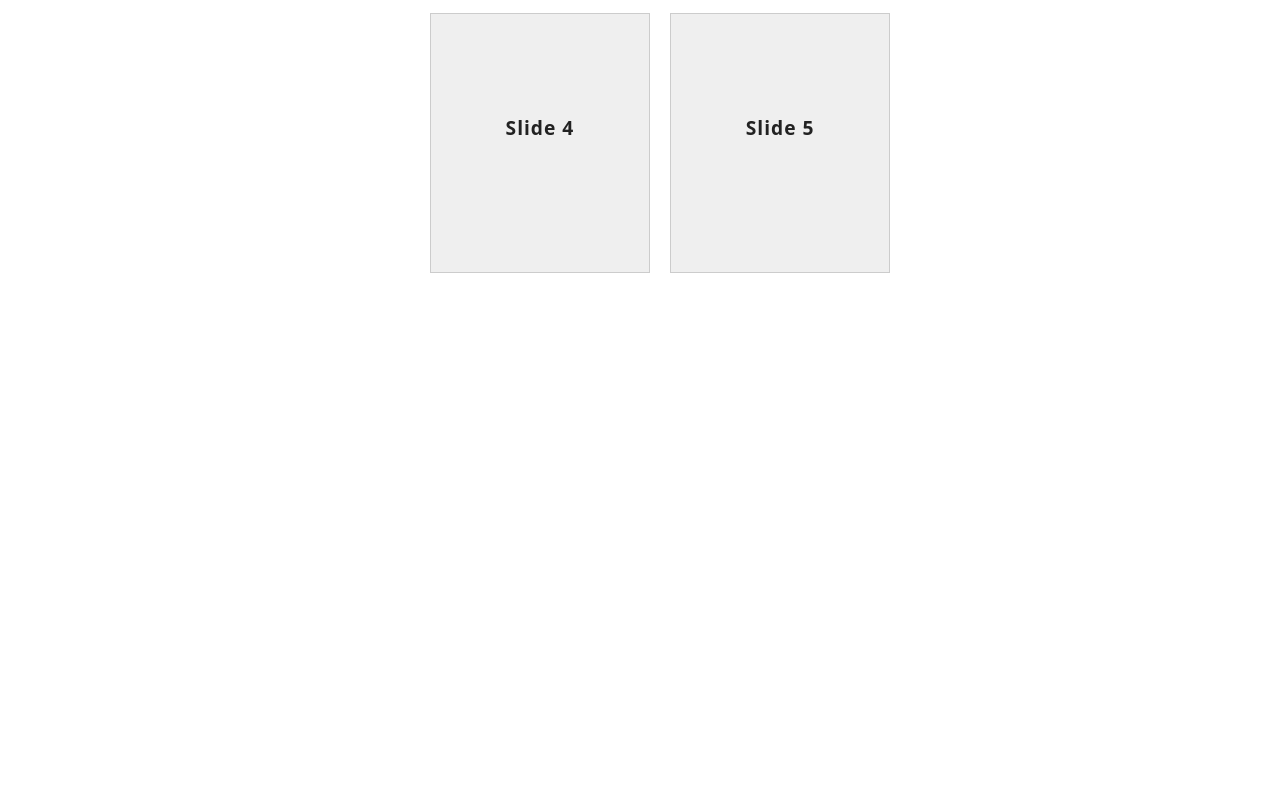
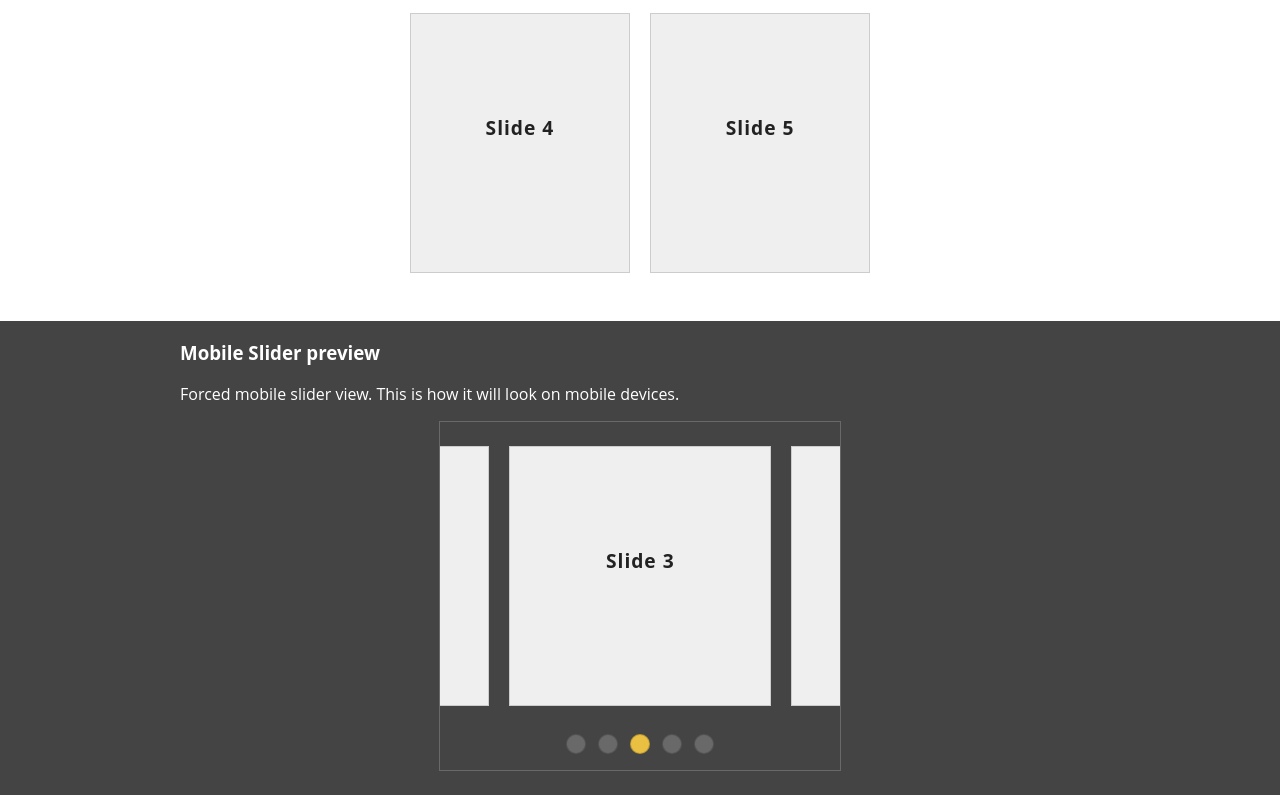
Before and after one commit to angel-vladov/mobile-slider, a website: page example/index.html in a window 1280 px wide. Shown: the part 1837-2632 px from the top of the page. Before the commit the page ends 2158 px from the top, so only its background shows below. Drawn offline with nearby package versions, Linux system fonts and the light colour scheme.

Commit message:
additional examples jshint warning cleanup

```diff
--- a/example/css/example.css
+++ b/example/css/example.css
@@ -52,9 +52,11 @@ body {
 	box-sizing: border-box;
 }
 
-.list-1 {
+.list-1,
+.list-2 {
 	list-style: none;
 	text-align: center;
+	padding: 0;
 }
 
 .mobile-slider-active .list-1 {
@@ -62,6 +64,7 @@ body {
 	margin-right: -20px;
 }
 
+.list-2 li,
 .list-1 li {
 	display: inline-block;
 	vertical-align: top;
@@ -75,12 +78,31 @@ body {
 	overflow: hidden;
 }
 
+.list-2 li span,
 .list-1 li span {
 	display: block;
 	padding-top: 100px;
 	font-weight: bold;
 	font-size: 1.2em;
 	letter-spacing: 1px;
+}
+
+#forced-container {
+	display: block;
+	width: 400px;
+	max-width: 100%;
+	display: block;
+	margin: 0 auto;
+	border: 1px solid rgba(255, 255, 255, .2);
+	padding-bottom: 1em;
+}
+
+#forced-container .slider-next {
+	right: 14px;
+}
+
+#forced-container .slider-prev {
+	left: 14px;
 }
 
 /* SLIDER ARROWS */
--- a/example/index.html
+++ b/example/index.html
@@ -108,5 +108,43 @@
 			</div>
 		</div>
 	</section>
+
+	<section class="section">
+		<div class="container">
+			<h3>Mobile Slider preview</h3>
+			<p>
+				Forced mobile slider view. This is how it will look on mobile devices.
+			</p>
+
+			<div id="forced-container">
+				<div id="forced-slider" class="mobile-slider light-dots show-arrows" data-item-width="260">
+					<ul class="list-2">
+						<li>
+							<span>Slide 1</span>
+						</li>
+						<li>
+							<span>Slide 2</span>
+						</li>
+						<li>
+							<span>Slide 3</span>
+						</li>
+						<li>
+							<span>Slide 4</span>
+						</li>
+						<li>
+							<span>Slide 5</span>
+						</li>
+					</ul>
+				</div>
+			</div>
+
+			<script type="application/javascript">
+				$('#forced-slider').mobileSlider({
+					sliderWhen: 1200,
+					container: '#forced-container'
+				});
+			</script>
+		</div>
+	</section>
 </body>
 </html>
```
